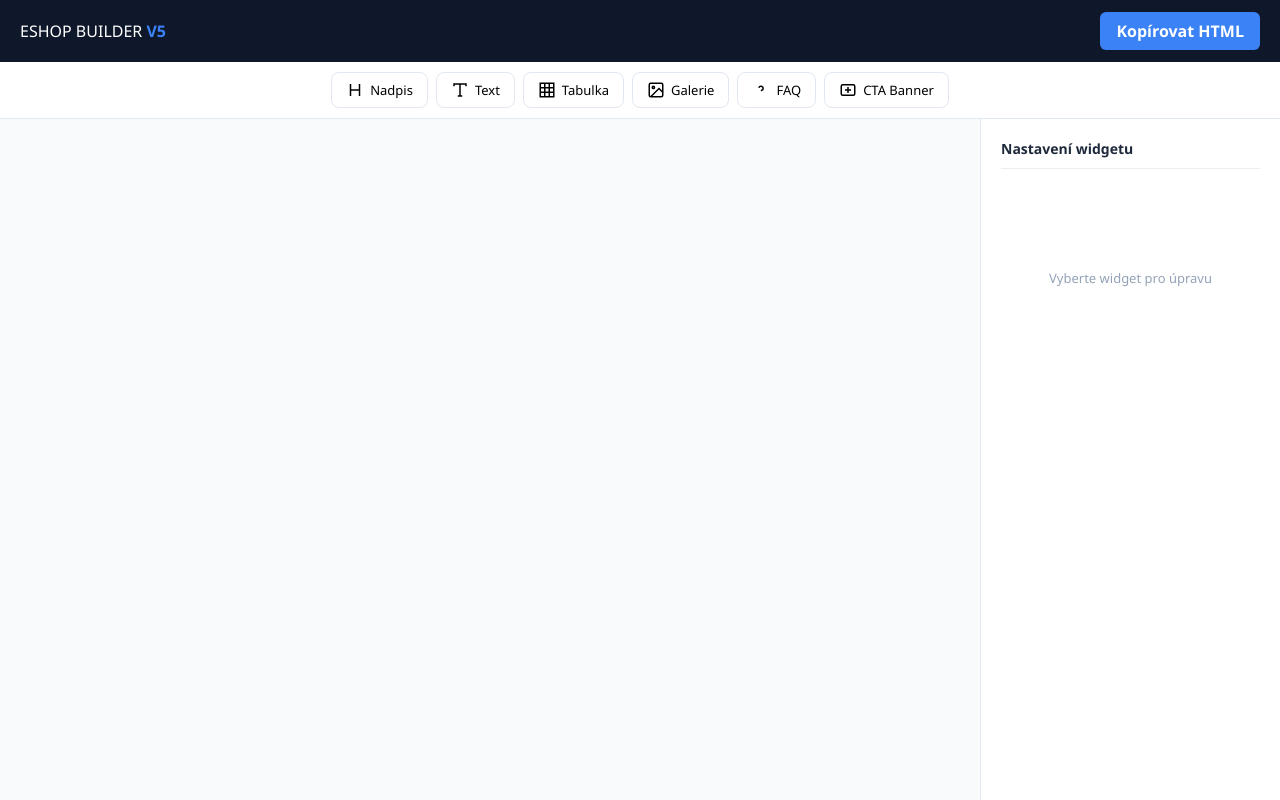
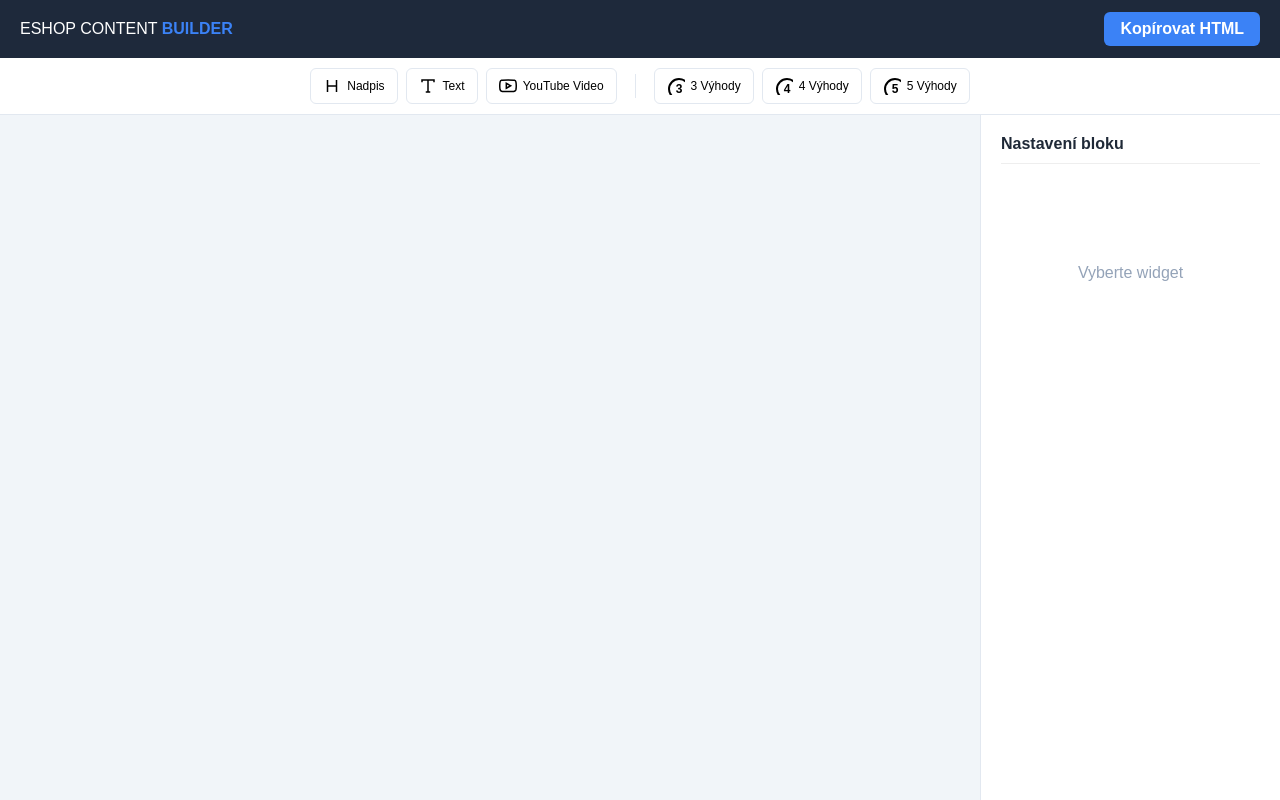
Before and after one commit to mimousekcz-debug/text_builder, a React (Vite) app: page / in a window 1280 px wide. Built offline with nearby package versions, Linux system fonts and the light colour scheme.

Commit message:
Update App.jsx

```diff
--- a/App.jsx
+++ b/App.jsx
@@ -1,31 +1,35 @@
 import React, { useEffect, useMemo, useState } from "react";
 
-// --- IKONY PRO NOVÉ WIDGETY ---
+// --- IKONY PRO TOOLBAR ---
 const Icons = {
   Heading: () => <svg width="18" height="18" viewBox="0 0 24 24" fill="none" stroke="currentColor" strokeWidth="2"><path d="M6 4v16M18 4v16M6 12h12"/></svg>,
   Text: () => <svg width="18" height="18" viewBox="0 0 24 24" fill="none" stroke="currentColor" strokeWidth="2"><path d="M4 7V4h16v3M9 20h6M12 4v16"/></svg>,
-  TextImage: () => <svg width="18" height="18" viewBox="0 0 24 24" fill="none" stroke="currentColor" strokeWidth="2"><rect x="3" y="3" width="18" height="18" rx="2"/><path d="M3 9h18M9 21V9"/></svg>,
-  Gallery: () => <svg width="18" height="18" viewBox="0 0 24 24" fill="none" stroke="currentColor" strokeWidth="2"><rect x="3" y="3" width="18" height="18" rx="2"/><circle cx="8.5" cy="8.5" r="1.5"/><path d="M21 15l-5-5L5 21"/></svg>,
-  Table: () => <svg width="18" height="18" viewBox="0 0 24 24" fill="none" stroke="currentColor" strokeWidth="2"><path d="M3 3h18v18H3zM3 9h18M3 15h18M9 3v18M15 3v18"/></svg>,
-  Faq: () => <svg width="18" height="18" viewBox="0 0 24 24" fill="none" stroke="currentColor" strokeWidth="2"><path d="M9.09 9a3 3 0 0 1 5.83 1c0 2-3 3-3 3M12 17h.01"/></svg>,
-  Cta: () => <svg width="18" height="18" viewBox="0 0 24 24" fill="none" stroke="currentColor" strokeWidth="2"><rect x="3" y="5" width="18" height="14" rx="2"/><path d="M8 12h8M12 8v8"/></svg>,
+  Youtube: () => <svg width="18" height="18" viewBox="0 0 24 24" fill="none" stroke="currentColor" strokeWidth="2"><path d="M22.54 6.42a2.78 2.78 0 0 0-1.94-2C18.88 4 12 4 12 4s-6.88 0-8.6.46a2.78 2.78 0 0 0-1.94 2A29 29 0 0 0 1 11.75a29 29 0 0 0 .46 5.33A2.78 2.78 0 0 0 3.4 19c1.72.46 8.6.46 8.6.46s6.88 0 8.6-.46a2.78 2.78 0 0 0 1.94-2 29 29 0 0 0 .46-5.25 29 29 0 0 0-.46-5.33z"/><polygon points="9.75 15.02 15.5 11.75 9.75 8.48 9.75 15.02"/></svg>,
+  Benefits: (n) => <g stroke="currentColor" strokeWidth="2" fill="none"><circle cx="12" cy="12" r="10"/><text x="12" y="16" textAnchor="middle" fontSize="12" stroke="none" fill="currentColor" fontWeight="bold">{n}</text></g>,
   Trash: () => <svg width="14" height="14" viewBox="0 0 24 24" fill="none" stroke="currentColor" strokeWidth="2"><path d="M3 6h18M19 6v14a2 2 0 0 1-2 2H7a2 2 0 0 1-2-2V6"/></svg>,
   Move: () => <svg width="14" height="14" viewBox="0 0 24 24" fill="none" stroke="currentColor" strokeWidth="2"><path d="M7 15l5 5 5-5M7 9l5-5 5 5"/></svg>
 };
 
-export default function EshopBuilderV5() {
+export default function EshopBuilderFinal() {
   const [blocks, setBlocks] = useState([]);
   const [selectedId, setSelectedId] = useState(null);
   const [draggedIdx, setDraggedIdx] = useState(null);
 
-  const addBlock = (type) => {
+  const addBlock = (type, count = 0) => {
     const id = crypto.randomUUID();
-    let newBlock = { id, type, heading: "Nový blok", text: "Obsah...", url: "https://placehold.co/600x400" };
+    let newBlock = { id, type, heading: "Nadpis sekce", text: "Text...", url: "" };
 
-    if (type === 'faq') newBlock.items = [{ q: "Otázka?", a: "Odpověď" }];
-    if (type === 'table') newBlock.rows = [{ label: "Hmotnost", value: "2 kg" }, { label: "Materiál", value: "Bavlna" }];
-    if (type === 'gallery') newBlock.urls = ["https://placehold.co/300", "https://placehold.co/301", "https://placehold.co/302"];
-    if (type === 'cta') { newBlock.buttonText = "Koupit nyní"; newBlock.link = "#"; }
+    if (type === 'youtube') {
+      newBlock.url = "https://www.youtube.com/watch?v=dQw4w9WgXcQ";
+    }
+
+    if (type === 'benefits') {
+      newBlock.count = count;
+      newBlock.items = Array(count).fill(0).map((_, i) => ({
+        t: `Výhoda ${i+1}`,
+        img: "https://cdn.myshoptet.com/usr/your-domain.cz/user/documents/upload/icon-placeholder.png"
+      }));
+    }
 
     setBlocks([...blocks, newBlock]);
     setSelectedId(id);
@@ -45,51 +49,49 @@ export default function EshopBuilderV5() {
     setBlocks(newBlocks);
   };
 
-  // --- EXPORT HTML ---
+  // --- HTML EXPORT PRO SHOPTET ---
   const generateHtml = useMemo(() => {
     return blocks.map(b => {
-      const wrapper = (content) => `<div style="padding:20px 0; max-width:900px; margin:auto; font-family:Arial, sans-serif;">${content}</div>`;
+      const wrapper = (content) => `<div class="content-block" style="padding:25px 0; max-width:1000px; margin:auto; font-family:sans-serif;">${content}</div>`;
 
-      if (b.type === 'heading') return wrapper(`<h2 style="font-size:28px; text-align:center; color:#1a1a2e;">${b.heading}</h2>`);
-      if (b.type === 'text') return wrapper(`<p style="line-height:1.6; font-size:15px; color:#444;">${b.text.replace(/\n/g, '<br>')}</p>`);
-      if (b.type === 'table') {
-        const rows = b.rows.map(r => `<tr style="border-bottom:1px solid #eee;"><td style="padding:10px; font-weight:bold;">${r.label}</td><td style="padding:10px;">${r.value}</td></tr>`).join("");
-        return wrapper(`<table style="width:100%; border-collapse:collapse; background:#f9f9f9; border-radius:8px; overflow:hidden;">${rows}</table>`);
+      if (b.type === 'heading') return wrapper(`<h2 style="text-align:center; font-size:28px;">${b.heading}</h2>`);
+      if (b.type === 'text') return wrapper(`<p style="line-height:1.6;">${b.text.replace(/\n/g, '<br>')}</p>`);
+
+      if (b.type === 'youtube') {
+        const videoId = b.url.match(/(?:v=|\/)([0-9A-Za-z_-]{11})/)?.[1];
+        return wrapper(`<div style="position:relative; padding-bottom:56.25%; height:0; overflow:hidden; border-radius:10px;"><iframe src="https://www.youtube.com/embed/${videoId}" style="position:absolute; top:0; left:0; width:100%; height:100%;" frameborder="0" allowfullscreen></iframe></div>`);
       }
-      if (b.type === 'faq') {
-        const faqs = b.items.map(i => `<div style="margin-bottom:15px;"><b>Q: ${i.q}</b><br><p style="margin-top:5px; color:#666;">${i.a}</p></div>`).join("");
-        return wrapper(`<div style="background:#fff; border:1px solid #eee; padding:20px; border-radius:8px;">${faqs}</div>`);
-      }
-      if (b.type === 'gallery') {
-        const imgs = b.urls.map(u => `<img src="${u}" style="width:31%; margin:1%; border-radius:5px;">`).join("");
-        return wrapper(`<div style="display:flex; flex-wrap:wrap; justify-content:center;">${imgs}</div>`);
-      }
-      if (b.type === 'cta') {
-        return wrapper(`<div style="text-align:center; padding:30px; background:#1a1a2e; border-radius:10px; color:#fff;"><h3>${b.heading}</h3><a href="${b.link}" style="display:inline-block; background:#e63946; color:#fff; padding:12px 30px; border-radius:5px; text-decoration:none; font-weight:bold;">${b.buttonText}</a></div>`);
+
+      if (b.type === 'benefits') {
+        const items = b.items.map(it => `
+          <div style="flex:1; text-align:center; padding:10px;">
+            <img src="${it.img}" style="width:100px; height:100px; margin-bottom:10px;" alt="${it.t}">
+            <div style="font-weight:bold; font-size:14px;">${it.t}</div>
+          </div>`).join("");
+        return wrapper(`<div style="display:flex; justify-content:space-around; align-items:flex-start; gap:10px;">${items}</div>`);
       }
       return "";
     }).join("\n");
   }, [blocks]);
 
   return (
-    <div className="builder-v5">
+    <div className="builder-vfinal">
       <header className="top-bar">
-        <div className="title">ESHOP BUILDER <span>V5</span></div>
-        <button className="export-btn" onClick={() => {navigator.clipboard.writeText(generateHtml); alert("Kód zkopírován!")}}>Kopírovat HTML</button>
+        <div className="title">ESHOP CONTENT <span>BUILDER</span></div>
+        <button className="export-btn" onClick={() => {navigator.clipboard.writeText(generateHtml); alert("HTML kód byl zkopírován!")}}>Kopírovat HTML</button>
       </header>
 
-      {/* Toolbar s widgety */}
       <nav className="toolbar">
         <button onClick={() => addBlock('heading')}><Icons.Heading /> Nadpis</button>
         <button onClick={() => addBlock('text')}><Icons.Text /> Text</button>
-        <button onClick={() => addBlock('table')}><Icons.Table /> Tabulka</button>
-        <button onClick={() => addBlock('gallery')}><Icons.Gallery /> Galerie</button>
-        <button onClick={() => addBlock('faq')}><Icons.Faq /> FAQ</button>
-        <button onClick={() => addBlock('cta')}><Icons.Cta /> CTA Banner</button>
+        <button onClick={() => addBlock('youtube')}><Icons.Youtube /> YouTube Video</button>
+        <div className="sep" />
+        <button onClick={() => addBlock('benefits', 3)}><svg width="18" height="18">{Icons.Benefits(3)}</svg> 3 Výhody</button>
+        <button onClick={() => addBlock('benefits', 4)}><svg width="18" height="18">{Icons.Benefits(4)}</svg> 4 Výhody</button>
+        <button onClick={() => addBlock('benefits', 5)}><svg width="18" height="18">{Icons.Benefits(5)}</svg> 5 Výhody</button>
       </nav>
 
       <div className="editor-main">
-        {/* Pracovní plocha */}
         <div className="canvas">
           {blocks.map((b, idx) => (
             <div
@@ -102,86 +104,99 @@ export default function EshopBuilderV5() {
             >
               <div className="block-meta">
                 <span className="drag-handle"><Icons.Move /></span>
-                <span className="type-label">{b.type.toUpperCase()}</span>
                 <button className="del-btn" onClick={(e) => { e.stopPropagation(); deleteBlock(b.id); }}><Icons.Trash /></button>
               </div>
 
               <div className="block-preview-content">
                 {b.type === 'heading' && <h2>{b.heading}</h2>}
                 {b.type === 'text' && <p>{b.text}</p>}
-                {b.type === 'table' && <div className="p-table">Tabulka s {b.rows.length} řádky</div>}
-                {b.type === 'gallery' && <div className="p-gal">Galerie ({b.urls.length} fotky)</div>}
-                {b.type === 'faq' && <div className="p-faq">FAQ ({b.items.length} otázek)</div>}
-                {b.type === 'cta' && <div className="p-cta">Tlačítko: {b.buttonText}</div>}
+                {b.type === 'youtube' && <div className="p-video">YouTube Video: {b.url}</div>}
+                {b.type === 'benefits' && (
+                  <div className="p-benefits" style={{display: 'flex', gap: '10px', justifyContent: 'space-around'}}>
+                    {b.items.map((it, i) => (
+                      <div key={i} style={{textAlign: 'center'}}><img src={it.img} style={{width: '50px'}} /><div>{it.t}</div></div>
+                    ))}
+                  </div>
+                )}
               </div>
             </div>
           ))}
         </div>
 
-        {/* Inspektor (Vpravo) */}
         <aside className="inspector">
-          <div className="ins-header">Nastavení widgetu</div>
+          <div className="ins-header">Nastavení bloku</div>
           {selectedId ? (
             <div className="ins-body">
-              <label>Nadpis widgetu</label>
-              <input value={blocks.find(b => b.id === selectedId).heading} onChange={e => updateBlock(selectedId, {heading: e.target.value})} />
-
-              {blocks.find(b => b.id === selectedId).type === 'text' && (
-                <><label>Text</label><textarea value={blocks.find(b => b.id === selectedId).text} onChange={e => updateBlock(selectedId, {text: e.target.value})} /></>
-              )}
-
-              {blocks.find(b => b.id === selectedId).type === 'cta' && (
+              {blocks.find(b => b.id === selectedId).type === 'youtube' ? (
                 <>
-                  <label>Text tlačítka</label>
-                  <input value={blocks.find(b => b.id === selectedId).buttonText} onChange={e => updateBlock(selectedId, {buttonText: e.target.value})} />
-                  <label>Odkaz (URL)</label>
-                  <input value={blocks.find(b => b.id === selectedId).link} onChange={e => updateBlock(selectedId, {link: e.target.value})} />
+                  <label>Odkaz na video</label>
+                  <input value={blocks.find(b => b.id === selectedId).url} onChange={e => updateBlock(selectedId, {url: e.target.value})} />
+                </>
+              ) : blocks.find(b => b.id === selectedId).type === 'benefits' ? (
+                <div className="benefit-editor">
+                  {blocks.find(b => b.id === selectedId).items.map((it, i) => (
+                    <div key={i} className="benefit-row-edit">
+                      <label>Ikona {i+1} (URL)</label>
+                      <input value={it.img} onChange={e => {
+                        const newItems = [...blocks.find(b => b.id === selectedId).items];
+                        newItems[i].img = e.target.value;
+                        updateBlock(selectedId, {items: newItems});
+                      }} />
+                      <label>Text {i+1}</label>
+                      <input value={it.t} onChange={e => {
+                        const newItems = [...blocks.find(b => b.id === selectedId).items];
+                        newItems[i].t = e.target.value;
+                        updateBlock(selectedId, {items: newItems});
+                      }} />
+                      <hr />
+                    </div>
+                  ))}
+                </div>
+              ) : (
+                <>
+                  <label>Nadpis / Obsah</label>
+                  <input value={blocks.find(b => b.id === selectedId).heading} onChange={e => updateBlock(selectedId, {heading: e.target.value})} />
+                  <label>Text</label>
+                  <textarea value={blocks.find(b => b.id === selectedId).text} onChange={e => updateBlock(selectedId, {text: e.target.value})} />
                 </>
               )}
-
-              {blocks.find(b => b.id === selectedId).type === 'faq' && (
-                <button className="add-sub" onClick={() => {
-                  const items = [...blocks.find(b => b.id === selectedId).items, {q: "Nová otázka?", a: "Odpověď"}];
-                  updateBlock(selectedId, {items});
-                }}>+ Přidat otázku</button>
-              )}
             </div>
-          ) : <div className="empty-ins">Vyberte widget pro úpravu</div>}
+          ) : <div className="empty-ins">Vyberte widget</div>}
         </aside>
       </div>
 
       <style>{`
-        .builder-v5 { display: flex; flex-direction: column; height: 100vh; font-family: 'Segoe UI', sans-serif; background: #f8fafc; color: #1e293b; }
-        .top-bar { background: #0f172a; padding: 12px 20px; display: flex; justify-content: space-between; align-items: center; color: white; }
+        .builder-vfinal { display: flex; flex-direction: column; height: 100vh; font-family: sans-serif; background: #f1f5f9; }
+        .top-bar { background: #1e293b; padding: 12px 20px; display: flex; justify-content: space-between; align-items: center; color: white; }
         .title span { color: #3b82f6; font-weight: bold; }
         .export-btn { background: #3b82f6; border: none; padding: 8px 16px; border-radius: 6px; color: white; font-weight: bold; cursor: pointer; }
 
-        .toolbar { background: white; padding: 10px; border-bottom: 1px solid #e2e8f0; display: flex; gap: 8px; justify-content: center; }
-        .toolbar button { background: white; border: 1px solid #e2e8f0; padding: 8px 14px; border-radius: 8px; cursor: pointer; display: flex; align-items: center; gap: 6px; font-size: 13px; transition: 0.2s; }
+        .toolbar { background: white; padding: 10px; border-bottom: 1px solid #e2e8f0; display: flex; gap: 8px; justify-content: center; align-items: center; }
+        .toolbar button { background: white; border: 1px solid #e2e8f0; padding: 8px 12px; border-radius: 6px; cursor: pointer; display: flex; align-items: center; gap: 6px; font-size: 12px; transition: 0.2s; }
         .toolbar button:hover { border-color: #3b82f6; color: #3b82f6; }
+        .sep { width: 1px; height: 24px; background: #e2e8f0; margin: 0 10px; }
 
         .editor-main { display: flex; flex: 1; overflow: hidden; }
         .canvas { flex: 1; overflow-y: auto; padding: 40px; display: flex; flex-direction: column; align-items: center; gap: 15px; }
 
-        .block-unit { background: white; width: 100%; max-width: 700px; padding: 20px; border-radius: 12px; border: 2px solid transparent; cursor: pointer; position: relative; box-shadow: 0 4px 6px -1px rgba(0,0,0,0.05); }
+        .block-unit { background: white; width: 100%; max-width: 700px; padding: 20px; border-radius: 8px; border: 2px solid transparent; cursor: pointer; position: relative; box-shadow: 0 1px 3px rgba(0,0,0,0.1); }
         .block-unit.active { border-color: #3b82f6; }
-        .block-unit:hover { box-shadow: 0 10px 15px -3px rgba(0,0,0,0.1); }
 
-        .block-meta { position: absolute; left: -50px; top: 0; display: flex; flex-direction: column; gap: 5px; opacity: 0; transition: 0.2s; }
+        .block-meta { position: absolute; left: -45px; top: 0; display: flex; flex-direction: column; gap: 5px; opacity: 0; transition: 0.2s; }
         .block-unit:hover .block-meta { opacity: 1; }
         .drag-handle { background: white; padding: 6px; border-radius: 5px; cursor: grab; color: #94a3b8; border: 1px solid #e2e8f0; }
         .del-btn { background: #fee2e2; color: #ef4444; border: 1px solid #fecaca; padding: 6px; border-radius: 5px; cursor: pointer; }
-        .type-label { font-size: 9px; font-weight: bold; background: #f1f5f9; padding: 2px 6px; border-radius: 4px; color: #64748b; margin-top: 5px; text-align: center; }
 
-        .inspector { width: 300px; background: white; border-left: 1px solid #e2e8f0; padding: 20px; }
-        .ins-header { font-weight: bold; font-size: 14px; border-bottom: 1px solid #eee; padding-bottom: 10px; margin-bottom: 20px; }
+        .p-video { background: #000; color: white; padding: 20px; text-align: center; border-radius: 6px; }
+        .p-benefits { background: #f8fafc; padding: 15px; border-radius: 6px; border: 1px dashed #cbd5e1; }
+
+        .inspector { width: 300px; background: white; border-left: 1px solid #e2e8f0; padding: 20px; overflow-y: auto; }
+        .ins-header { font-weight: bold; margin-bottom: 20px; border-bottom: 1px solid #eee; padding-bottom: 10px; }
         .ins-body label { display: block; font-size: 11px; font-weight: bold; margin-top: 15px; color: #64748b; text-transform: uppercase; }
-        .ins-body input, .ins-body textarea { width: 100%; padding: 8px; border: 1px solid #e2e8f0; border-radius: 6px; margin-top: 5px; box-sizing: border-box; }
-        .add-sub { width: 100%; margin-top: 20px; padding: 10px; border: 1px dashed #3b82f6; color: #3b82f6; background: #eff6ff; border-radius: 6px; cursor: pointer; font-weight: bold; }
+        .ins-body input, .ins-body textarea { width: 100%; padding: 8px; border: 1px solid #e2e8f0; border-radius: 4px; margin-top: 5px; box-sizing: border-box; }
+        .benefit-row-edit hr { border: 0; border-top: 1px solid #eee; margin: 15px 0; }
 
-        .empty-ins { color: #94a3b8; text-align: center; margin-top: 100px; font-size: 13px; }
-        .p-cta { background: #0f172a; color: white; padding: 15px; border-radius: 8px; text-align: center; font-weight: bold; }
-        .p-table, .p-gal, .p-faq { background: #f8fafc; padding: 15px; border-radius: 8px; border: 1px dashed #cbd5e1; text-align: center; font-style: italic; color: #64748b; }
+        .empty-ins { color: #94a3b8; text-align: center; margin-top: 100px; }
       `}</style>
     </div>
   );
```
